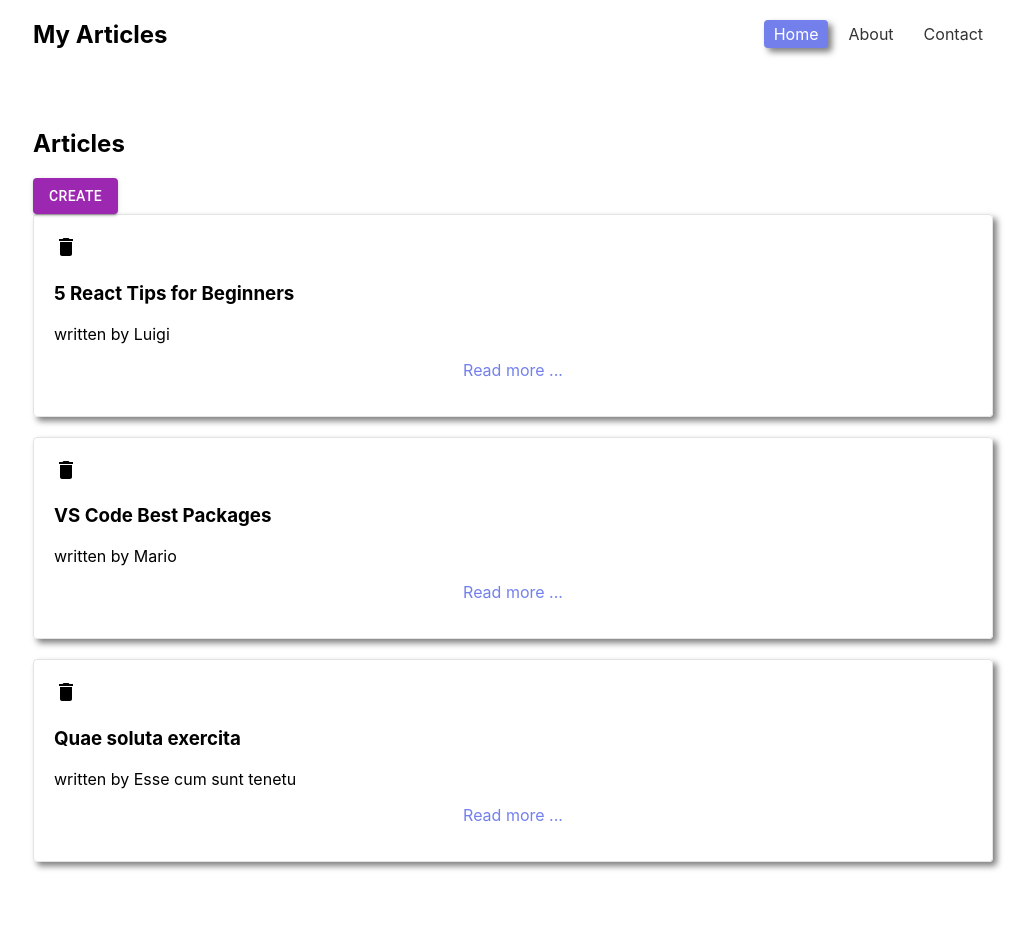
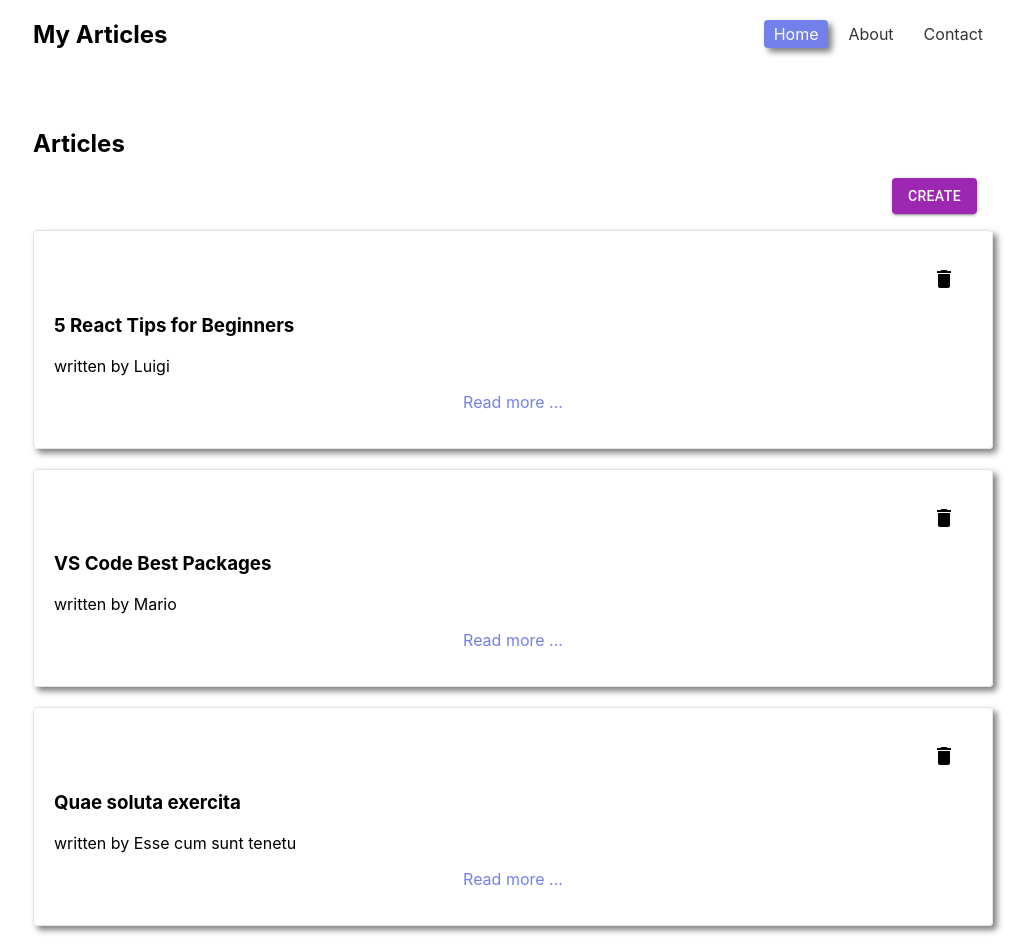
Before and after one commit to urbain32/articles, a React (Create React App) app: page / in a window 1280 px wide. Shown: the whole page, without its empty margins (127-1159 px from the left). Before the commit the page ends 882 px from the top, so only its background shows below. Built offline with nearby package versions, Linux system fonts and the light colour scheme; data requests are answered from the project's data file.

Commit message:
delete div

```diff
--- a/src/pages/Home.css
+++ b/src/pages/Home.css
@@ -6,7 +6,7 @@
   box-shadow: 4px 4px 6px rgba(0, 0, 0, 0.5);
   margin-bottom: 20px;
 }
-.home .card:hover{
+.home .card:hover {
   box-shadow: none;
 }
 .card a {
@@ -19,3 +19,17 @@
 .card a:hover {
   color: rgba(219, 34, 210, 0.164);
 }
+.card .delete {
+  text-align: end;
+  margin: 1rem;
+  display: block;
+  text-decoration: none;
+}
+.card .delete:hover {
+  color: red;
+}
+.create {
+  text-align: end;
+  margin: 1rem;
+  display: block;
+}
```
